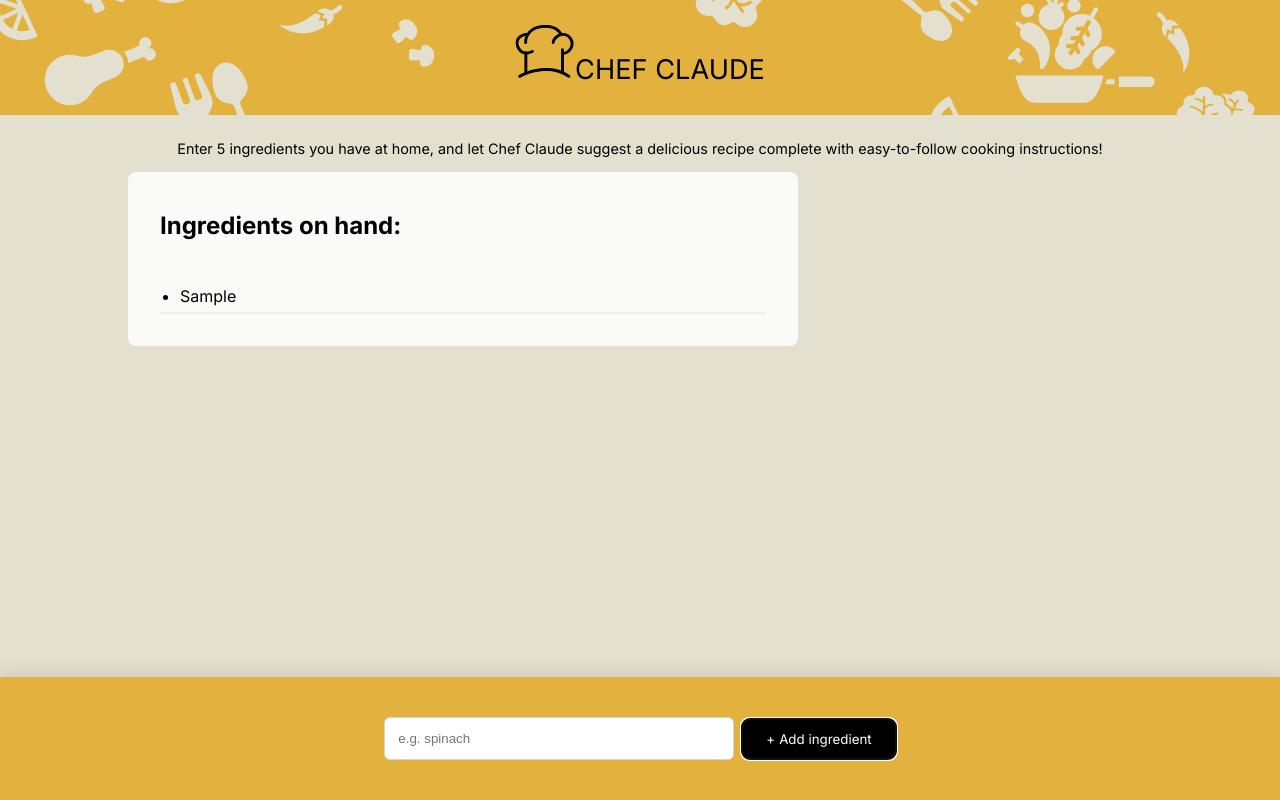
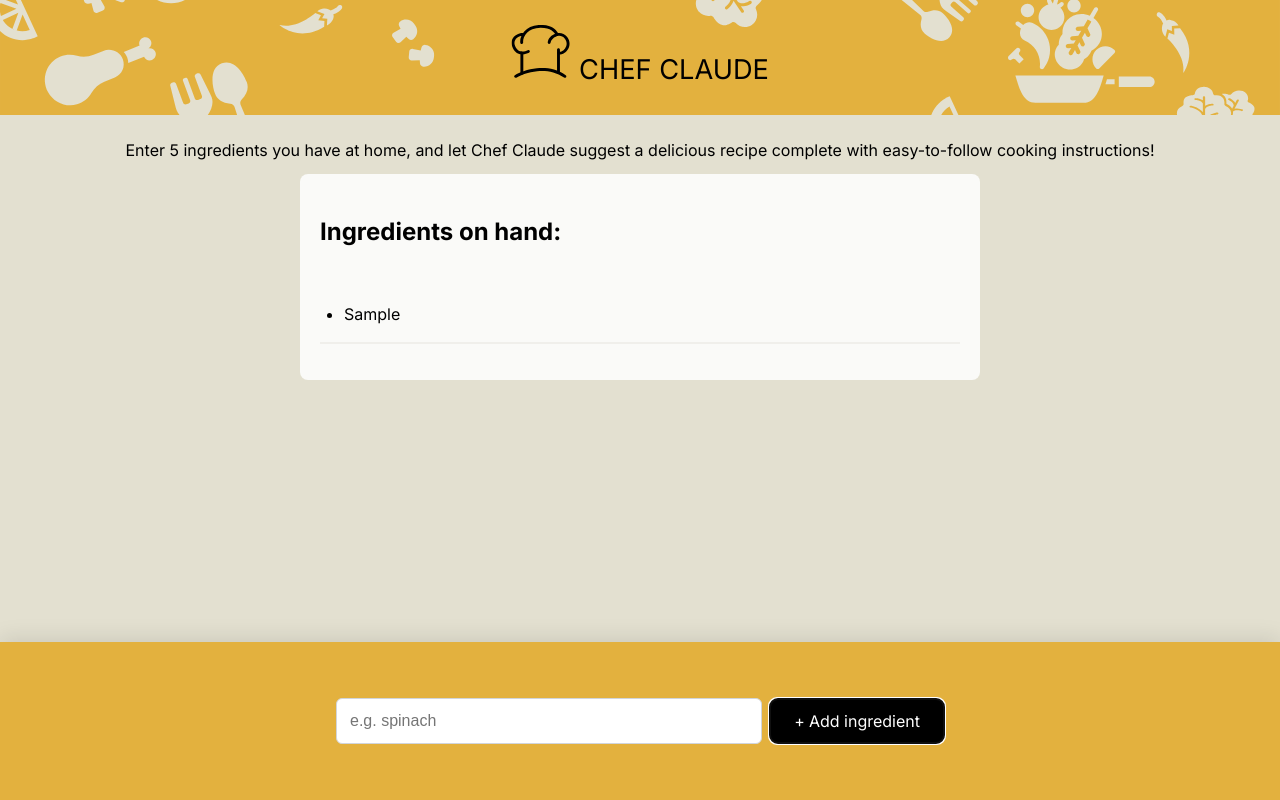
Before and after one commit to momorosa/chef-claude, a React (Vite) app: page / in a window 1280 px wide. Both pictures are taken after typing "Sample" into the empty fields and a click on the button "Add ingredient". Built offline with nearby package versions, Linux system fonts and the light colour scheme.

Commit message:
center main layout containers and fix input box to bottom of screen

```diff
--- a/src/components/Main.jsx
+++ b/src/components/Main.jsx
@@ -7,7 +7,6 @@ export default function Main()
 {
     const [ ingredients, setIngredients ] = useState([])
     const [ recipe, setRecipe ] = useState("")
-    const isFloating = ingredients.length > 0
 
     async function getRecipe() {
         const recipeMarkdown = await fetchRecipe(ingredients)
@@ -28,7 +27,7 @@ export default function Main()
     return(
         <main>
             <div className="intro">Enter 5 ingredients you have at home, and let Chef Claude suggest a delicious recipe complete with easy-to-follow cooking instructions!</div>
-            <div className={`input-wrapper ${isFloating ? 'fixed-bottom' : ''}`}>
+            <div className="fixed-bottom">
                 <form action={ addIngredient } className="add-ingredient-form">
                     <input
                         type="text"
--- a/src/index.css
+++ b/src/index.css
@@ -37,13 +37,13 @@ header {
 }
 
 .header > span {
+  padding-left: 8px;
   font-size: 1.7rem;
 
 }
 
 .intro {
   font-weight: 400;
-  font-size: 0.9rem;
   text-align: center;
   justify-content: center;
   padding: 0.8rem;
@@ -51,56 +51,58 @@ header {
 }
 
 main {
-  padding: 10px 0;
-  padding-bottom: 120px;
+  display: flex;
+  flex-direction: column;
+  align-items: center;
+  padding: 10px 16px 120px;
+}
+
+.ingredient-on-hand,
+.suggested-recipe-container {
+  width: 100%;
+  max-width: 680px;
+  margin-bottom: 2rem;
 }
 
 .add-ingredient-form {
   display: flex;
   justify-content: center;
   align-items: center;
+  width: 50%;
   gap: 8px;
-  padding: 1.5rem;
-}
-
-.input-wrapper {
-  width: 100%;
-  position: static;
-  display: flex;
-  justify-content: center;
-  gap: 8px;
-  padding: 1rem;
-  background-color: transparent;
-  transition: all 0.4s ease-in-out;
+  padding: 2.5rem 0.5rem;
 }
 
 .fixed-bottom {
   width: 100%;
   position: fixed;
+  display: flex;
+  justify-content: center;
+  gap: 8px;
+  padding: 1rem;
   bottom: 0;
   left: 0;
   right: 0;
   z-index: 1000;
   background-color: #E3B13E;
   box-shadow: 0 -4px 20px rgba(0, 0, 0, 0.1);
-  animation: slideUp 0.6s ease-in-out;
-  transition: all 0.3s ease-in-out;
   pointer-events: auto;
 }
 
 .add-ingredient-form > input {
   border-radius:  6px;
+  font-size: 1rem;
   border: 1px solid #D1D5DB;
   padding: 13px;
   box-shadow: 0px 1px 2px 0px rbga(0, 0, 0, 0.05);
   flex-grow: 1;
   min-width: 350px;
-  max-width: 80%;
 }
 
 .add-ingredient-form > button {
   font-family: Inter, sans-serif;
   border-radius: 8px;
+  font-size: 1rem;
   border: none;
   background-color: #000000;
   color: #FFFFFF;
@@ -126,25 +128,20 @@ main {
 .ingredient-on-hand {
   display: flex;
   justify-content: left;
-  align-items: left;
   flex-direction: column;
-  margin-left: 10%;
-  min-width: 150px;
-  max-width: 670px;
-  padding: 1rem 2rem;
+  padding: 20px;
   background-color: #FAFAF8;
   border-radius: 8px;
 }
 
-
 .ingredients-list{
-  padding: 4px 0;
+  padding: 8px 24px;
   border-bottom: solid 2px #F0EFEB;
-  padding-left: 20px;
 }
 
 li {
   text-transform: capitalize;
+  padding: 0.5rem 0;
 }
 
 .get-recipe-container {
@@ -165,7 +162,7 @@ li {
 
 .get-recipe-container p {
   color: #6B7280;
-  font-size: 0.875rem;
+  font-size: 0.9rem;
   line-height: 20px;
 }
 
@@ -176,8 +173,8 @@ li {
   box-shadow: 0px 1px 2px 0px rgba(0, 0, 0, 0.05);
   padding: 9px 17px;
   font-family: Inter, sans-serif;
+  font-size: 1rem;
   font-weight: 500;
-  font-size: 0.875rem;
   cursor: pointer;
 }
 
@@ -202,17 +199,6 @@ li {
   margin-bottom: 8px;
 }
 
-@keyframes slideUp {
-  from {
-    transform: translateY(100%);
-    opacity: 0;
-  }
-  to {
-    transform: translateY(0%);
-    opacity: 1;
-  }
-}
-
 @media (max-width: 600px) {
   main {
     padding-bottom: 160px;
```
